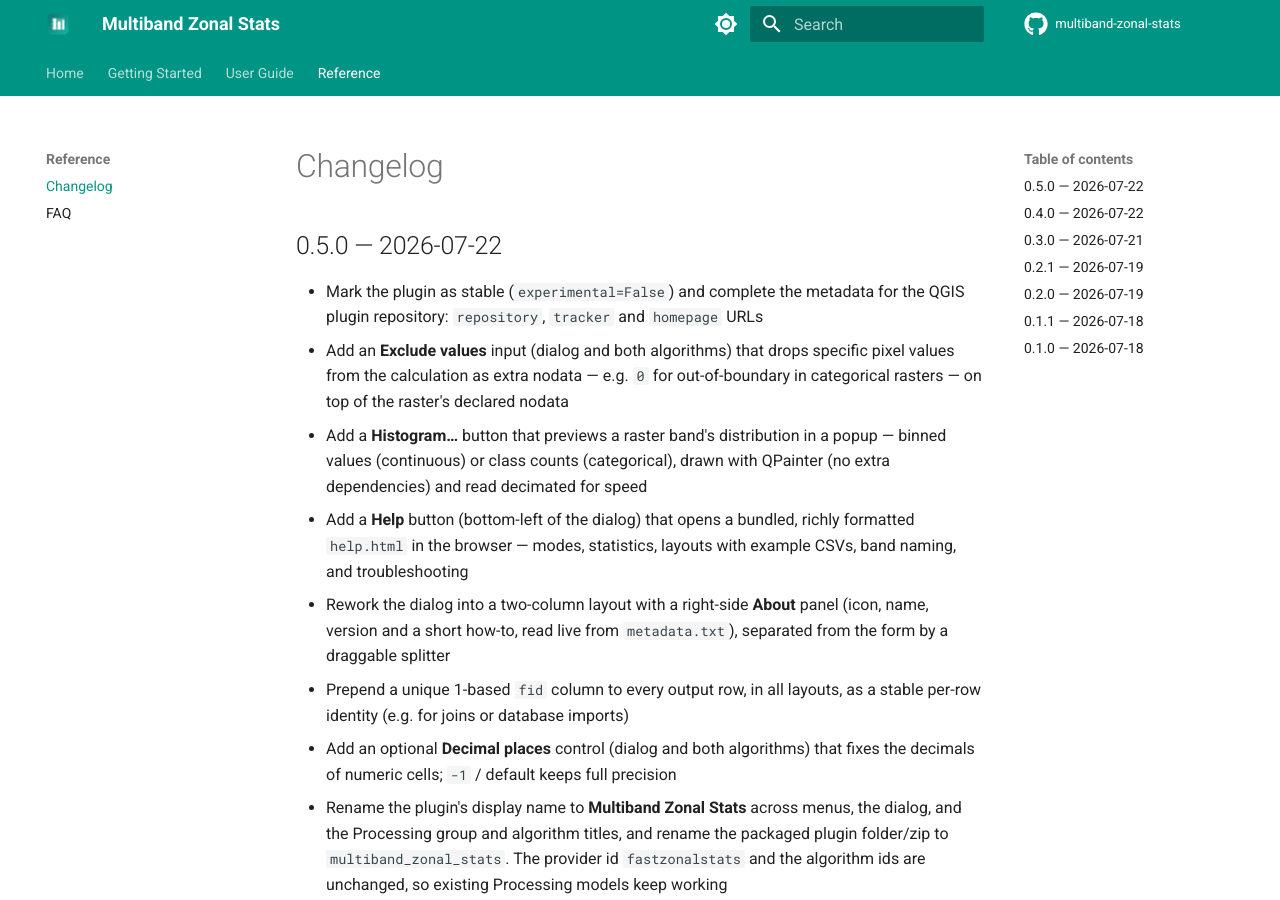
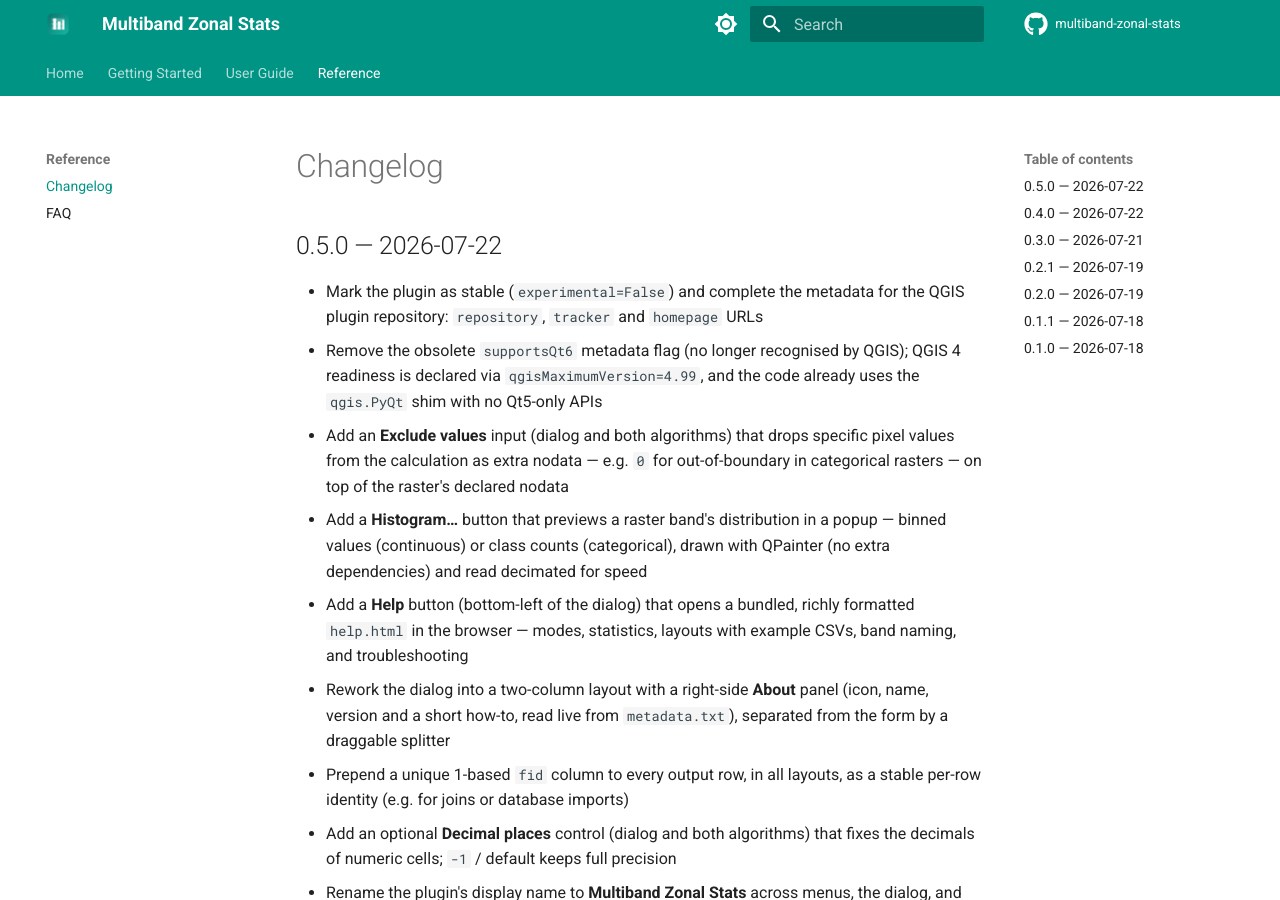
Before and after one commit to raymukesh/multiband-zonal-stats, an MkDocs documentation site: the page built from docs/changelog.md, in a window 1280 px wide and 900 px high. Built offline with MkDocs 1.6.1 and Material for MkDocs 9.7.7, drawn with Linux system fonts in a browser that asks for light colours; comment, search, counter and statistics services are not loaded.

Commit message:
Remove obsolete supportsQt6 flag (QGIS 4 readiness)
supportsQt6 is no longer recognised by QGIS core; QGIS 4 readiness is declared via qgisMaximumVersion=4.99. Code already uses the qgis.PyQt shim with no Qt5-only APIs.

Co-Authored-By: Claude Opus 4.8 <noreply@anthropic.com>

```diff
--- a/CHANGELOG.md
+++ b/CHANGELOG.md
@@ -4,6 +4,9 @@
 
 - Mark the plugin as stable (`experimental=False`) and complete the metadata for
   the QGIS plugin repository: `repository`, `tracker` and `homepage` URLs
+- Remove the obsolete `supportsQt6` metadata flag (no longer recognised by QGIS);
+  QGIS 4 readiness is declared via `qgisMaximumVersion=4.99`, and the code already
+  uses the `qgis.PyQt` shim with no Qt5-only APIs
 - Add an **Exclude values** input (dialog and both algorithms) that drops
   specific pixel values from the calculation as extra nodata — e.g. `0` for
   out-of-boundary in categorical rasters — on top of the raster's declared nodata
--- a/metadata.txt
+++ b/metadata.txt
@@ -5,7 +5,6 @@ about=A QGIS Processing plugin for producing tidy zonal-statistics CSV files fro
 version=0.5.0
 qgisMinimumVersion=3.34
 qgisMaximumVersion=4.99
-supportsQt6=True
 author=Mukesh Ray
 email=dr.raymukesh@gmail.com
 repository=https://github.com/raymukesh/multiband-zonal-stats
```
Also changed, not shown: project.md (+2 -1 lines).
